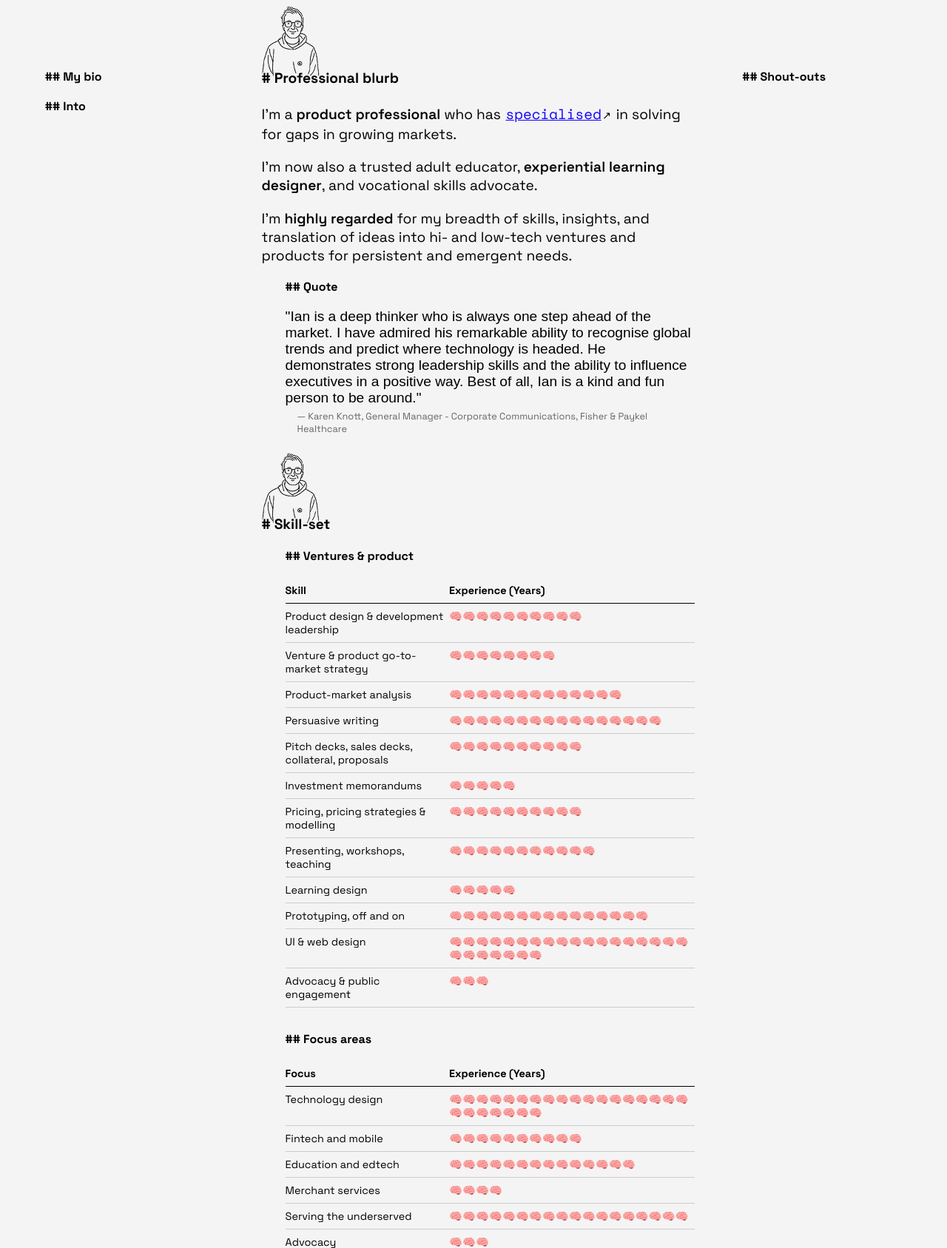
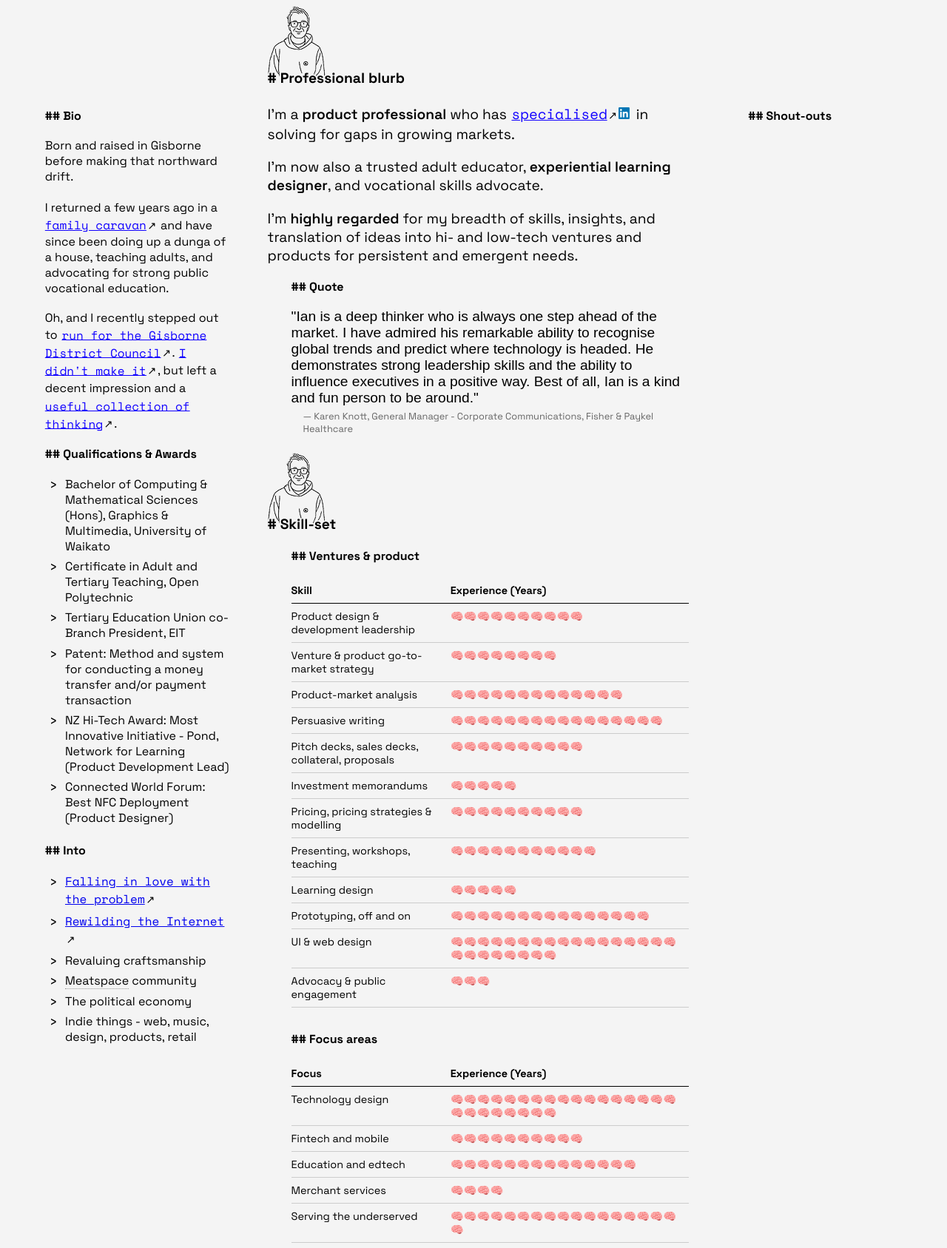
Before and after one commit to ianallannz/ianallannz.github.io, an Eleventy site: page src/about.njk in a window 1280 px wide. Shown: the part 965-2652 px from the top of the page at 74% size. Built offline with nearby package versions, Linux system fonts and the light colour scheme; Eleventy itself is replaced by a stand-in of ours; files that its build step writes are made by us from their sources; a web font is replaced by a local one.

Commit message:
About bio etc, lines fix

```diff
--- a/src/about.njk
+++ b/src/about.njk
@@ -31,7 +31,7 @@ title: "About: Ian Allan, Venture designer and ethical technologist"
             <h1># Professional blurb</h1>
             <p>I'm a <span class="bit-bold">product professional</span> who has <a
                     href="https://www.linkedin.com/in/ianallan/" target="_blank" class="popout tooltip" rel="noopener"
-                    data-tooltip="Check my LinkedIn for more detail.">specialised</a> in solving for gaps in growing
+                    data-tooltip="Check my LinkedIn for all the details.">specialised</a><img src="../images/li-icon.png" style="display: inline-block; width:1.2rem; padding-right: 4px;"> in solving for gaps in growing
                 markets.</p>
             <p>I'm now also a trusted adult educator, <span class="bit-bold">experiential learning designer</span>, and
                 vocational skills advocate.</p>
@@ -186,8 +186,28 @@ title: "About: Ian Allan, Venture designer and ethical technologist"
 
         </div>
         <div class="bio">
-            <h2>## My bio</h2>
+            <h2>## Bio</h2>
+            <p class="l2">Born and raised in Gisborne before making that northward drift.</p>
+            <p class="l2">I returned a few years ago in a <a href="https://ianallan.vote/seachange" target="_blank" class="popout tooltip" rel="noopener" data-tooltip="I turned the blog of that year into a big book for my children.">family caravan</a> and have since been doing up a dunga of a house, teaching adults, and advocating for strong public vocational education.</p>
+            <p class="l2">Oh, and I recently stepped out to <a href="https://ianallan.vote/about/" target="_blank" class="popout tooltip" rel="noopener" data-tooltip="You can still find a thorough personal bio there.">run for the Gisborne District Council</a>. <a href="https://ianallan.vote/blog/its-all-over/" target="_blank" class="popout tooltip" rel="noopener" data-tooltip="Summing up the experience.">I didn't make it</a>, but left a decent impression and a <a href="https://ianallan.vote/blog/" target="_blank" class="popout tooltip" rel="noopener" data-tooltip="If you want to know what I think of this place I call home, my council run motivated me to write things down: honest about the broader system but still hopeful we can solves things for ourselves out here.">useful collection of thinking</a>.</p>
+            <h2>## Qualifications &amp; Awards</h2>
+            <ul>
+                <li>Bachelor of Computing &amp; Mathematical Sciences (Hons), Graphics &amp; Multimedia, University of Waikato</li>
+                <li>Certificate in Adult and Tertiary Teaching, Open Polytechnic</li>
+                <li>Tertiary Education Union co-Branch President, EIT</li>
+                <li>Patent: Method and system for conducting a money transfer and/or payment transaction</li>
+                <li>NZ Hi-Tech Award: Most Innovative Initiative - Pond, Network for Learning (Product Development Lead)</li>
+                <li>Connected World Forum: Best NFC Deployment (Product Designer)</li>
+            </ul>
             <h2>## Into</h2>
+            <ul>
+                <li><a href="https://www.nzherald.co.nz/gisborne-herald/news/gisborne-candidates-vision-a-place-worth-staying-and-returning-to/3DIBTCTJDVCWNJPVUX3TZGLWC4/" target="_blank" class="popout tooltip" rel="noopener" data-tooltip="I was profiled by The Gisborne Herald recently.">Falling in love with the problem</a></li>
+                <li><a href="https://www.noemamag.com/we-need-to-rewild-the-internet/" target="_blank" class="popout tooltip" rel="noopener" data-tooltip="'The internet has become an extractive and fragile monoculture. But we can revitalize it using lessons learned by ecologists.'">Rewilding the Internet</a></li>
+                <li>Revaluing craftsmanship</li>
+                <li><span class="infotip" data-tooltip="Meatspace: The physical world, as opposed to the virtual world of the Internet.">Meatspace</span> community</li>
+                <li>The political economy</li>
+                <li>Indie things - web, music, design, products, retail</li>
+            </ul>
         </div>
         <div class="shoutouts">
             <h2>## Shout-outs</h2>
--- a/src/css/custom.css
+++ b/src/css/custom.css
@@ -154,6 +154,8 @@ header ul.profile li.name {
 header .about-wrapper {
     display: flex;
     flex-direction: column;
+    position: relative;
+    z-index: 10;
 }
 
 header .about-wrapper .cta {
@@ -411,7 +413,9 @@ main section p.quote-author {
 
 main section ul {
     padding-left: 3.3rem;
+    padding-bottom: 1rem;
 }
+
 
 main section ul li {
     list-style: none;
@@ -436,7 +440,7 @@ main section table {
 }
 
 table col:first-child {
-  width: 40%;
+    width: 40%;
 }
 
 main section table tr th {
@@ -817,6 +821,7 @@ footer ul li a {
         background-repeat: no-repeat;
         background-position-y: 13rem;
         background-size: auto 60%;
+        pointer-events: none;
     }
 
     header .hero .me-image {
@@ -846,7 +851,7 @@ footer ul li a {
         flex-direction: row;
         width: 100vw;
         min-width: none;
-        gap: 2rem;
+        gap: 3rem;
     }
 
     main section.three-up .pro-blurb {
@@ -857,13 +862,13 @@ footer ul li a {
     main section.three-up .bio {
         order: 1;
         flex: 2;
-        padding-top: 5.6rem;
+        padding-top: 8.9rem;
     }
 
     main section.three-up .shoutouts {
         order: 3;
         flex: 2;
-        padding-top: 5.6rem;
+        padding-top: 8.9rem;
     }
 
     main section h1 {
@@ -887,15 +892,30 @@ footer ul li a {
         padding-bottom: 1.2rem;
     }
 
+    main section.three-up .bio p {
+        font-size: 1rem;
+    }
+
+    main section.three-up .bio ul {
+        font-size: 1rem;
+        padding-bottom: 1rem;
+    }
+
     main section p.l1 {
         padding-top: 2.5rem;
     }
 
-    main section p a {
+    main section p a,
+    main section li a {
         font-family: 'Space Mono', monospace;
     }
 
-    main section p a:hover {
+    main section.three-up .bio p a {
+        display: inline;
+    }
+
+    main section p a:hover,
+    main section li a:hover {
         text-decoration: none;
         font-weight: 700;
         text-transform: capitalize;
@@ -940,6 +960,11 @@ footer ul li a {
         font-size: 1.2rem;
     }
 
+    main section.three-up .bio span.infotip::before {
+        max-width: 40vw;
+        font-size: 1rem;
+    }
+
     .tap-indicator {
         display: none;
     }
--- a/src/js/custom.js
+++ b/src/js/custom.js
@@ -42,7 +42,8 @@ const observer = new IntersectionObserver(
         });
     },
     {
-        threshold: 0.5,
+        threshold: 0,
+        rootMargin: '0px 0px -40% 0px'
     }
 );
 
```
Also changed, not shown: src/images/li-icon.png (added), 4 other files. Lines whose indentation alone changed are shown as unchanged.
